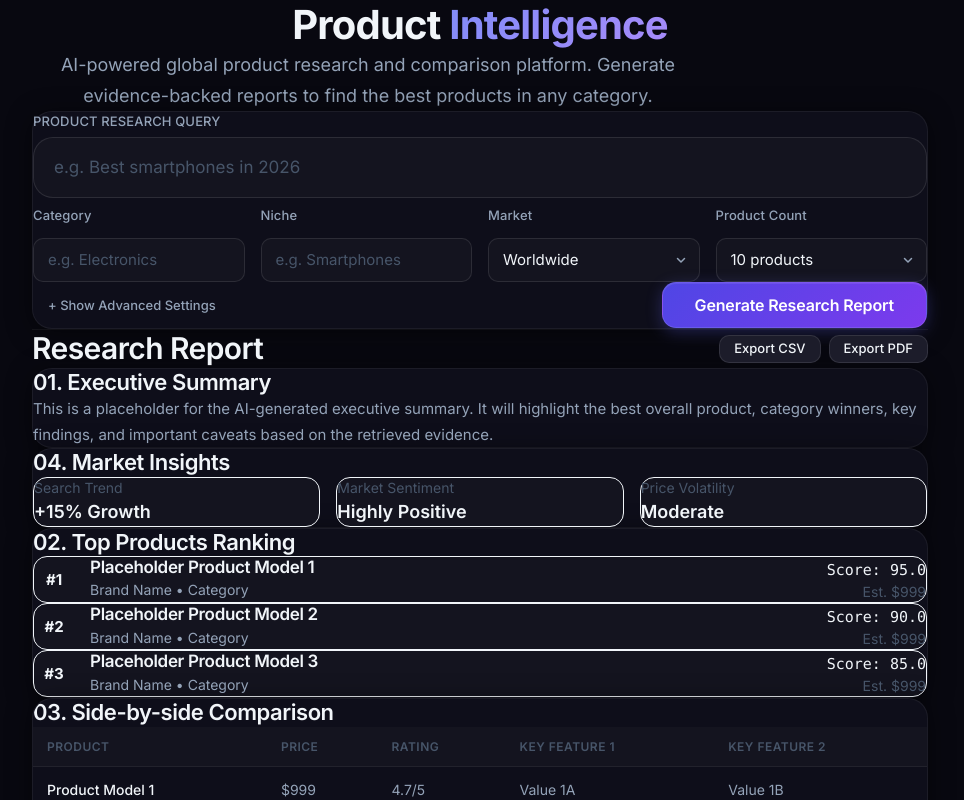
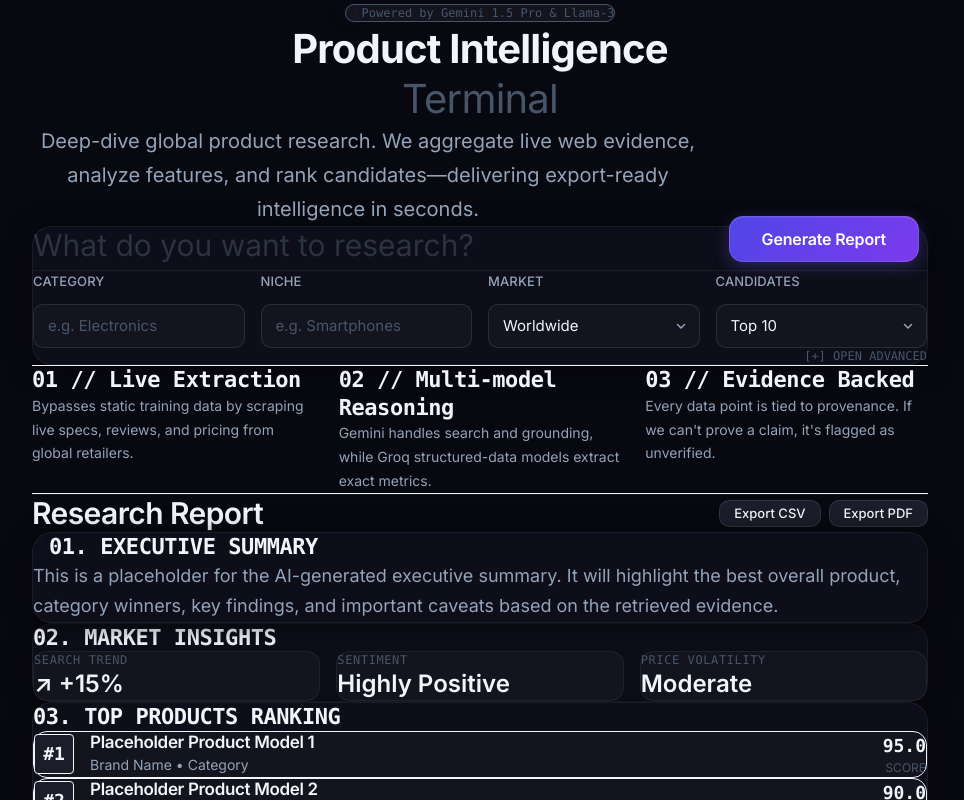
Before and after one commit to AsithaLKonara/Research-Pro, a Next.js app: page / in a window 1280 px wide. Shown: the top 800 px of the page, without its empty margins (160-1124 px from the left). Built offline with nearby package versions, Linux system fonts and the light colour scheme.

Commit message:
ui: redesign landing page and report components to terminal aesthetic

```diff
--- a/src/app/page.tsx
+++ b/src/app/page.tsx
@@ -3,27 +3,47 @@ import { ReportContainer } from "@/components/report/ReportContainer";
 
 export default function Home() {
   return (
-    <main className="flex-1 flex flex-col items-center justify-start py-12 px-4 sm:px-6 lg:px-8">
+    <main className="flex-1 flex flex-col items-center justify-start py-16 px-4 sm:px-6 lg:px-8">
       {/* Hero Section */}
-      <div className="w-full max-w-4xl text-center space-y-6 animate-fade-in mb-12">
-        <h1 className="text-4xl md:text-5xl font-extrabold tracking-tight">
-          Product <span className="text-gradient">Intelligence</span>
+      <header className="w-full max-w-4xl text-center space-y-6 animate-fade-in mb-16">
+        <div className="inline-flex items-center gap-2 px-3 py-1.5 rounded-full bg-surface-2 border border-border-default text-xs font-mono text-text-muted mb-4">
+          <span className="w-2 h-2 rounded-full bg-success-500 animate-pulse-glow"></span>
+          Powered by Gemini 1.5 Pro & Llama-3
+        </div>
+        <h1 className="text-4xl md:text-6xl font-extrabold tracking-tight text-text-primary">
+          Product Intelligence <br className="hidden sm:block" />
+          <span className="text-text-muted font-normal">Terminal</span>
         </h1>
-        <p className="text-lg text-text-secondary max-w-2xl mx-auto">
-          AI-powered global product research and comparison platform.
-          Generate evidence-backed reports to find the best products in any category.
+        <p className="text-lg md:text-xl text-text-secondary max-w-2xl mx-auto leading-relaxed">
+          Deep-dive global product research. We aggregate live web evidence, analyze features, and rank candidates—delivering export-ready intelligence in seconds.
         </p>
-      </div>
+      </header>
 
       {/* Main Research Workspace */}
-      <div className="w-full max-w-4xl space-y-12">
+      <section className="w-full max-w-4xl space-y-12">
         <ResearchForm />
+
+        {/* Features / Trust signals shown before a search is done */}
+        <div className="grid grid-cols-1 md:grid-cols-3 gap-6 py-8 border-y border-border-subtle">
+          <div className="space-y-2">
+            <h3 className="font-mono text-sm text-text-primary font-medium">01 // Live Extraction</h3>
+            <p className="text-sm text-text-muted">Bypasses static training data by scraping live specs, reviews, and pricing from global retailers.</p>
+          </div>
+          <div className="space-y-2">
+            <h3 className="font-mono text-sm text-text-primary font-medium">02 // Multi-model Reasoning</h3>
+            <p className="text-sm text-text-muted">Gemini handles search and grounding, while Groq structured-data models extract exact metrics.</p>
+          </div>
+          <div className="space-y-2">
+            <h3 className="font-mono text-sm text-text-primary font-medium">03 // Evidence Backed</h3>
+            <p className="text-sm text-text-muted">Every data point is tied to provenance. If we can't prove a claim, it's flagged as unverified.</p>
+          </div>
+        </div>
 
         <div className="divider" />
 
-        {/* Placeholder for results, initially empty or showing a mock for now */}
+        {/* Placeholder for results */}
         <ReportContainer />
-      </div>
+      </section>
     </main>
   );
 }
--- a/src/components/report/ComparisonTable.tsx
+++ b/src/components/report/ComparisonTable.tsx
@@ -1,7 +1,9 @@
 export function ComparisonTable() {
   return (
     <div className="card p-6 md:p-8 overflow-x-auto">
-      <h3 className="text-xl font-bold mb-4">03. Side-by-side Comparison</h3>
+      <h3 className="font-mono text-sm text-accent-400 mb-6 tracking-widest uppercase">
+        04. Side-by-side Comparison
+      </h3>
       <table className="data-table">
         <thead>
           <tr>
@@ -16,8 +18,8 @@ export function ComparisonTable() {
           {[1, 2, 3].map((row) => (
             <tr key={row}>
               <td className="highlight">Product Model {row}</td>
-              <td>$999</td>
-              <td>4.{8 - row}/5</td>
+              <td className="font-mono">$999</td>
+              <td className="font-mono">4.{8 - row}/5</td>
               <td>Value {row}A</td>
               <td>Value {row}B</td>
             </tr>
--- a/src/components/report/ExecutiveSummary.tsx
+++ b/src/components/report/ExecutiveSummary.tsx
@@ -1,8 +1,12 @@
 export function ExecutiveSummary() {
   return (
-    <div className="card p-6 md:p-8">
-      <h3 className="text-xl font-bold mb-4">01. Executive Summary</h3>
-      <div className="prose prose-invert max-w-none text-text-secondary">
+    <div className="card p-6 md:p-8 relative overflow-hidden">
+      <div className="absolute top-0 left-0 w-1 h-full bg-accent-500"></div>
+      <h3 className="font-mono text-sm text-accent-400 mb-4 tracking-widest uppercase flex items-center gap-2">
+        <span className="w-2 h-2 rounded-full bg-accent-500 animate-pulse-glow"></span>
+        01. Executive Summary
+      </h3>
+      <div className="prose prose-invert max-w-none text-text-primary text-lg leading-relaxed">
         <p>
           This is a placeholder for the AI-generated executive summary. It will highlight the best overall product,
           category winners, key findings, and important caveats based on the retrieved evidence.
--- a/src/components/report/MarketInsights.tsx
+++ b/src/components/report/MarketInsights.tsx
@@ -1,19 +1,23 @@
 export function MarketInsights() {
   return (
     <div className="card p-6 md:p-8">
-      <h3 className="text-xl font-bold mb-4">04. Market Insights</h3>
+      <h3 className="font-mono text-sm text-accent-400 mb-6 tracking-widest uppercase">
+        02. Market Insights
+      </h3>
       <div className="grid grid-cols-1 sm:grid-cols-3 gap-4">
-        <div className="p-4 rounded-lg bg-surface-2 border border-border-default">
-          <div className="text-sm text-text-muted mb-1">Search Trend</div>
-          <div className="text-lg font-semibold text-success-400">+15% Growth</div>
+        <div className="card-inner p-5 flex flex-col justify-between">
+          <div className="text-xs font-mono text-text-muted mb-2 uppercase tracking-wider">Search Trend</div>
+          <div className="text-2xl font-semibold text-success-400 flex items-center gap-2">
+            ↗ +15%
+          </div>
         </div>
-        <div className="p-4 rounded-lg bg-surface-2 border border-border-default">
-          <div className="text-sm text-text-muted mb-1">Market Sentiment</div>
-          <div className="text-lg font-semibold text-text-primary">Highly Positive</div>
+        <div className="card-inner p-5 flex flex-col justify-between">
+          <div className="text-xs font-mono text-text-muted mb-2 uppercase tracking-wider">Sentiment</div>
+          <div className="text-2xl font-semibold text-text-primary">Highly Positive</div>
         </div>
-        <div className="p-4 rounded-lg bg-surface-2 border border-border-default">
-          <div className="text-sm text-text-muted mb-1">Price Volatility</div>
-          <div className="text-lg font-semibold text-warning-400">Moderate</div>
+        <div className="card-inner p-5 flex flex-col justify-between">
+          <div className="text-xs font-mono text-text-muted mb-2 uppercase tracking-wider">Price Volatility</div>
+          <div className="text-2xl font-semibold text-warning-400">Moderate</div>
         </div>
       </div>
     </div>
--- a/src/components/report/ProductRanking.tsx
+++ b/src/components/report/ProductRanking.tsx
@@ -1,20 +1,22 @@
 export function ProductRanking() {
   return (
     <div className="card p-6 md:p-8">
-      <h3 className="text-xl font-bold mb-4">02. Top Products Ranking</h3>
-      <div className="space-y-4">
+      <h3 className="font-mono text-sm text-accent-400 mb-6 tracking-widest uppercase">
+        03. Top Products Ranking
+      </h3>
+      <div className="space-y-3">
         {[1, 2, 3].map((rank) => (
-          <div key={rank} className="p-4 rounded-lg bg-surface-2 border border-border-default flex items-center gap-4">
-            <div className="w-10 h-10 rounded-full bg-accent-500/20 text-accent-400 flex items-center justify-center font-bold">
+          <div key={rank} className="p-4 rounded-lg bg-surface-2 border border-border-default hover:border-accent-500/50 transition-colors flex items-center gap-4">
+            <div className="w-10 h-10 rounded bg-surface-3 border border-border-strong flex items-center justify-center font-mono text-lg font-bold text-text-primary">
               #{rank}
             </div>
             <div className="flex-1">
               <h4 className="font-semibold text-text-primary">Placeholder Product Model {rank}</h4>
               <p className="text-sm text-text-muted">Brand Name • Category</p>
             </div>
-            <div className="text-right">
-              <div className="font-mono text-success-400 font-medium">Score: {(100 - rank * 5).toFixed(1)}</div>
-              <div className="text-sm text-text-muted">Est. $999</div>
+            <div className="text-right flex-shrink-0">
+              <div className="font-mono text-success-400 font-bold text-lg">{(100 - rank * 5).toFixed(1)}</div>
+              <div className="text-xs text-text-muted">SCORE</div>
             </div>
           </div>
         ))}
--- a/src/components/report/TrendCharts.tsx
+++ b/src/components/report/TrendCharts.tsx
@@ -1,8 +1,10 @@
 export function TrendCharts() {
   return (
     <div className="card p-6 md:p-8">
-      <h3 className="text-xl font-bold mb-4">05. Trend Charts</h3>
-      <div className="h-64 w-full rounded-lg bg-surface-2 border border-border-default flex items-center justify-center text-text-muted">
+      <h3 className="font-mono text-sm text-accent-400 mb-6 tracking-widest uppercase">
+        05. Trend Charts
+      </h3>
+      <div className="card-inner h-64 flex items-center justify-center text-text-muted font-mono text-sm">
         [Recharts Visualization Placeholder]
       </div>
     </div>
--- a/src/components/research/ResearchForm.tsx
+++ b/src/components/research/ResearchForm.tsx
@@ -8,33 +8,46 @@ export function ResearchForm() {
   const [isAdvancedOpen, setIsAdvancedOpen] = useState(false);
 
   return (
-    <div className="card p-6 md:p-8 space-y-6 animate-scale-in">
-      <div className="space-y-2">
-        <label htmlFor="query" className="label text-sm uppercase tracking-wider text-accent-400">
-          Product Research Query
-        </label>
+    <div className="card p-1">
+      <div className="p-6 md:p-8 space-y-6">
+        {/* Massive Query Bar */}
+        <div className="relative">
           <textarea
             id="query"
-          className="input-query"
-          placeholder="e.g. Best smartphones in 2026"
+            className="w-full bg-transparent border-0 text-2xl md:text-3xl text-text-primary placeholder:text-text-muted/50 focus:ring-0 resize-none px-0 py-2"
+            placeholder="What do you want to research?"
             value={query}
             onChange={(e) => setQuery(e.target.value)}
             rows={1}
+            style={{ outline: "none", boxShadow: "none" }}
           />
+          <div className="absolute bottom-2 right-2 hidden sm:block">
+             <button className="btn btn-generate py-2 px-4 text-sm shadow-md">
+               Generate Report
+             </button>
+          </div>
         </div>
 
-      <div className="grid grid-cols-1 md:grid-cols-2 lg:grid-cols-4 gap-4">
+        {/* Mobile button */}
+        <div className="sm:hidden">
+          <button className="btn btn-generate w-full">Generate Report</button>
+        </div>
+
+        <div className="divider" />
+
+        {/* Essential Parameters */}
+        <div className="grid grid-cols-2 md:grid-cols-4 gap-4">
           <div className="form-group">
-          <label className="label">Category</label>
-          <input className="input" placeholder="e.g. Electronics" />
+            <label className="label text-[10px] uppercase text-text-muted tracking-widest">Category</label>
+            <input className="input bg-transparent border-transparent px-0 text-sm focus:border-accent-500 focus:bg-surface-1" placeholder="e.g. Electronics" />
           </div>
           <div className="form-group">
-          <label className="label">Niche</label>
-          <input className="input" placeholder="e.g. Smartphones" />
+            <label className="label text-[10px] uppercase text-text-muted tracking-widest">Niche</label>
+            <input className="input bg-transparent border-transparent px-0 text-sm focus:border-accent-500 focus:bg-surface-1" placeholder="e.g. Smartphones" />
           </div>
           <div className="form-group">
-          <label className="label">Market</label>
-          <select className="input select text-text-primary">
+            <label className="label text-[10px] uppercase text-text-muted tracking-widest">Market</label>
+            <select className="input select bg-transparent border-transparent px-0 text-sm text-text-primary focus:border-accent-500 focus:bg-surface-1">
               <option>Worldwide</option>
               <option>US</option>
               <option>EU</option>
@@ -42,28 +55,27 @@ export function ResearchForm() {
             </select>
           </div>
           <div className="form-group">
-          <label className="label">Product Count</label>
-          <select className="input select text-text-primary" defaultValue="10">
-            <option value="5">5 products</option>
-            <option value="10">10 products</option>
-            <option value="15">15 products</option>
-            <option value="20">20 products</option>
+            <label className="label text-[10px] uppercase text-text-muted tracking-widest">Candidates</label>
+            <select className="input select bg-transparent border-transparent px-0 text-sm text-text-primary focus:border-accent-500 focus:bg-surface-1" defaultValue="10">
+              <option value="5">Top 5</option>
+              <option value="10">Top 10</option>
+              <option value="15">Top 15</option>
+              <option value="20">Top 20</option>
             </select>
           </div>
         </div>
 
-      <div className="flex flex-col sm:flex-row items-center justify-between gap-4 pt-4">
+        {/* Toggle Advanced */}
+        <div className="pt-2 flex justify-end">
           <button
             type="button"
             onClick={() => setIsAdvancedOpen(!isAdvancedOpen)}
-          className="btn btn-ghost btn-sm text-text-muted hover:text-text-primary"
+            className="text-xs font-mono text-text-muted hover:text-text-primary transition-colors flex items-center gap-1"
           >
-          {isAdvancedOpen ? "− Hide" : "+ Show"} Advanced Settings
-        </button>
-        <button className="btn btn-generate w-full sm:w-auto">
-          Generate Research Report
+            {isAdvancedOpen ? "[−] CLOSE ADVANCED" : "[+] OPEN ADVANCED"}
           </button>
         </div>
+
 
       {isAdvancedOpen && (
         <div className="pt-6 border-t border-border-default animate-slide-down">
@@ -71,5 +83,6 @@ export function ResearchForm() {
         </div>
       )}
       </div>
+    </div>
   );
 }
```
Lines whose indentation alone changed are shown as unchanged.
